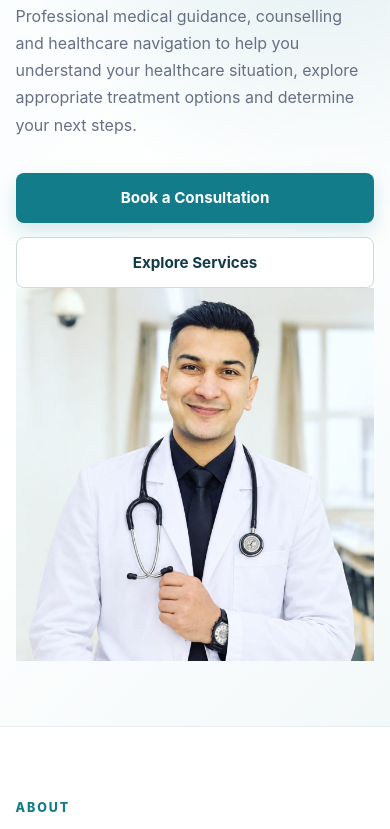
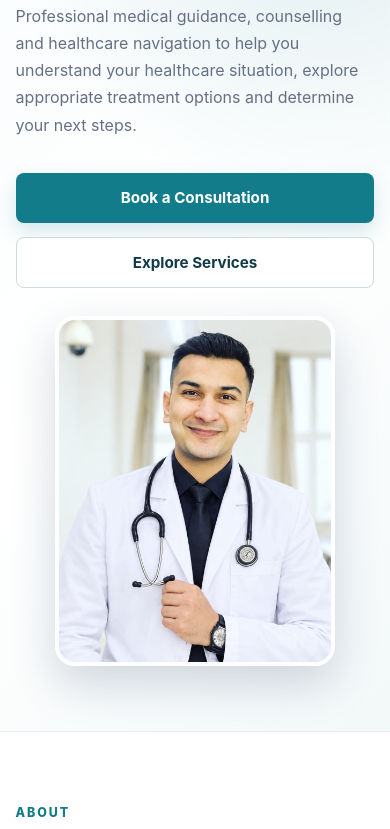
Before and after one commit to drmaft/drmaft-website, a plain HTML site: page index.html in a window 390 px wide. Shown: the part 490-1319 px from the top of the page. Drawn offline with Linux system fonts and the light colour scheme.

Commit message:
Add styles for hero photo component

```diff
--- a/styles.css
+++ b/styles.css
@@ -645,3 +645,54 @@ img {
     padding: 35px 0;
   }
 }
+
+/* Dr. MAFT — Professional Hero Photograph */
+.hero-photo {
+  display: flex;
+  align-items: center;
+  justify-content: center;
+  width: 100%;
+  max-width: 420px;
+  margin: 0 auto;
+}
+
+.hero-photo img {
+  display: block;
+  width: 100%;
+  max-width: 360px;
+  height: auto;
+  aspect-ratio: 4 / 5;
+  object-fit: cover;
+  object-position: center top;
+  border-radius: 24px;
+  border: 4px solid rgba(255, 255, 255, 0.85);
+  box-shadow: 0 18px 45px rgba(15, 45, 75, 0.18);
+  transition: transform 0.35s ease, box-shadow 0.35s ease;
+}
+
+.hero-photo img:hover {
+  transform: translateY(-4px);
+  box-shadow: 0 24px 55px rgba(15, 45, 75, 0.24);
+}
+
+@media (max-width: 768px) {
+  .hero-photo {
+    max-width: 300px;
+    margin: 28px auto 0;
+  }
+
+  .hero-photo img {
+    max-width: 280px;
+    border-radius: 20px;
+  }
+}
+
+@media (prefers-reduced-motion: reduce) {
+  .hero-photo img {
+    transition: none;
+  }
+
+  .hero-photo img:hover {
+    transform: none;
+  }
+}
```
